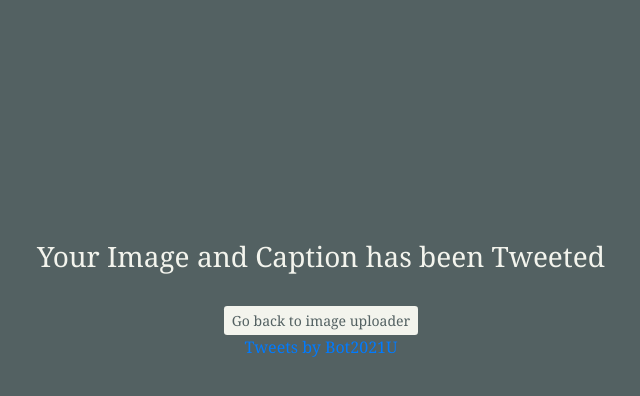
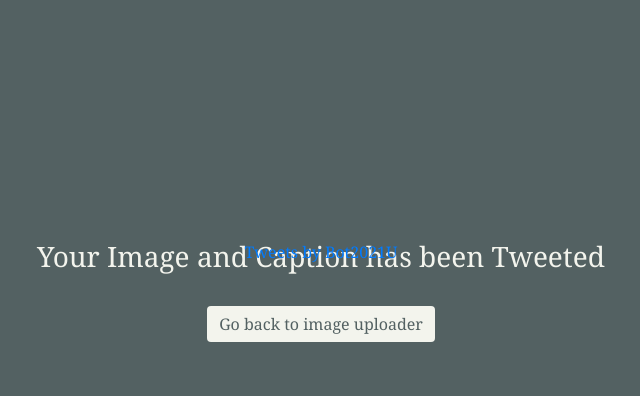
Before and after one commit to rbridges12/AI-caption-generator, a Flask app: template templates/tweetConfirmation.html in a window 1280 px wide. Shown: the top 396 px of the page, without its empty margins (319-959 px from the left). Run offline with Flask 2, Linux system fonts and the light colour scheme; the template is opened without the code that fills it, so the values that code supplies are empty; parts of the project's set-up code (start-up, migrations or seed data) failed here and were passed over; some libraries are stand-ins or nearby versions.

Commit message:
website fixes, fixed file deletion

```diff
--- a/app.py
+++ b/app.py
@@ -28,7 +28,6 @@ image_path = ""
 
 @app.route('/')
 def image_caption():
-    # tweet("model.png","test image")
     return render_template('ImageMLWebsite.html')
 
 
@@ -90,7 +89,7 @@ def uploaded_file(filename):
     image_path = os.path.join(app.config['UPLOAD_FOLDER'], filename)
     caption = generator.get_caption(image_path)
     caption = caption + " #HackUIowa"
-    caption = caption.replace('in red shirt', '')
+    caption = caption.replace(' in red shirt', '')
     caption = caption.replace('man', 'person')
     captionUpper = caption[0].upper() + caption[1:]
     return render_template('tweetImage.html', image='/'+image_path, caption=captionUpper)
@@ -133,9 +132,10 @@ def tweet(image, caption):
 
     post_result = api.update_status(status=caption, media_ids=[media.media_id])
 
-    if os.path.exists(image_path):
+    try:
         os.remove(image_path)
-    print("Image Path", image_path)
+    except:
+        pass
 
     newUrl = "https://twitter.com/Bot2021U/status/" + str(post_result.id)
     return newUrl
--- a/static/styles/Website.css
+++ b/static/styles/Website.css
@@ -49,3 +49,13 @@ img {
     position: relative;
     top: 30%;
 }
+.twitter-timeline {
+    position: absolute;
+    top: 0;
+    bottom: 0;
+    left: 0;
+    margin: auto;
+    right: 100px;
+    height: 100%;
+    width: 100%;
+}
--- a/templates/tweetConfirmation.html
+++ b/templates/tweetConfirmation.html
@@ -16,9 +16,10 @@
     <div class="a">
         <h3>Your Image and Caption has been Tweeted</h3>
         <br />
-        <button href = "/" class = "btn-light btn-sm" style = "background-color: #f3f4ed; border: 2px; color: #536162">Go back to image uploader</button>
+        <a href = "/" class = "btn" style = "background-color: #f3f4ed; border: 2px; color: #536162">Go back to image uploader</a>
         <br />
-        <a class="twitter-timeline" href="https://twitter.com/Bot2021U?ref_src=twsrc%5Etfw%22%3E" style = "width: 600vw; height: auto;">Tweets by Bot2021U</a>
+        <br />
+        <a class="twitter-timeline" href="https://twitter.com/Bot2021U?ref_src=twsrc%5Etfw%22%3E">Tweets by Bot2021U</a>
         <script async src="https://platform.twitter.com/widgets.js" charset="utf-8"></script>
     </div>
 </body>
```
Also changed, not shown: static/uploads/school.jpeg (deleted).
